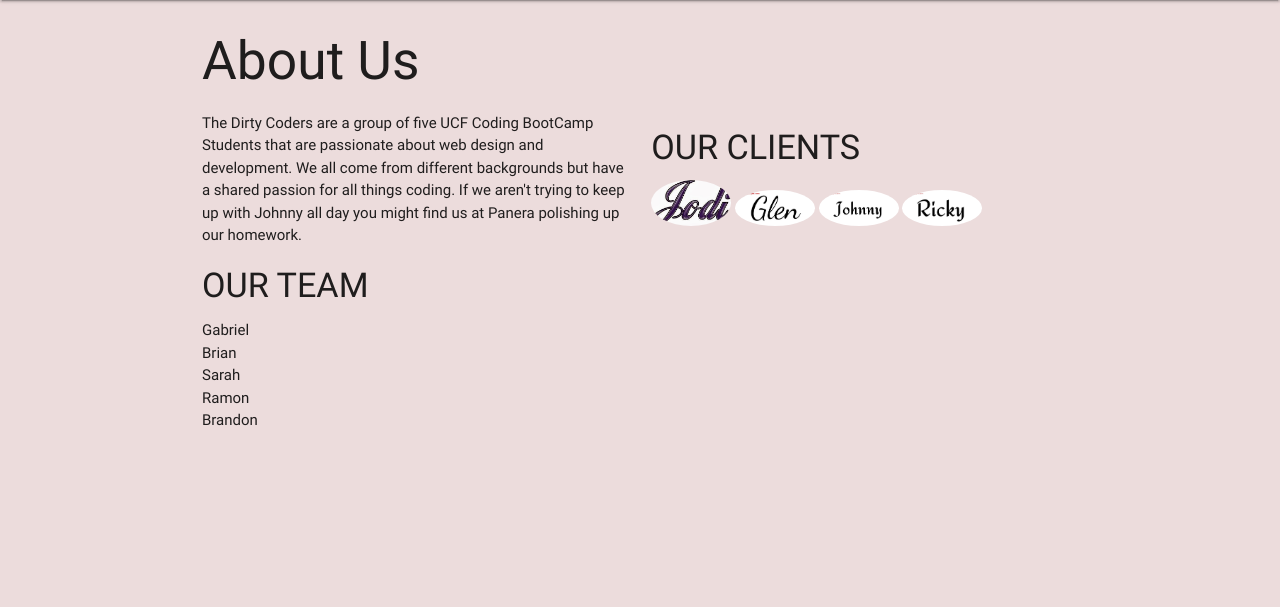
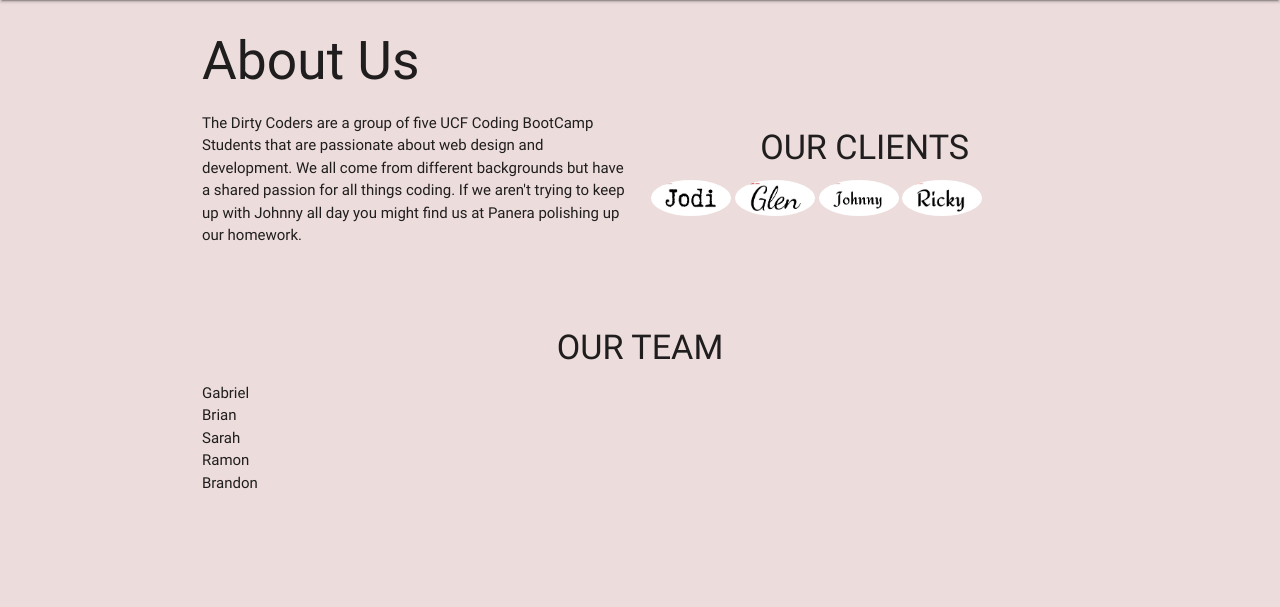
Before and after one commit to bjames9076/Project1, a PHP site: page /about.html in a window 1280 px wide. Shown: the part 64-671 px from the top of the page. Run offline with PHP 8.4, Linux system fonts and the light colour scheme; some libraries are stand-ins or nearby versions.

Commit message:
touching up

```diff
--- a/about.html
+++ b/about.html
@@ -76,13 +76,15 @@
                   </div>
                   <div class = "col s6">
                       <h4>OUR CLIENTS</h4>
-                      <img class= "responsive-img" src="assets/images/jodidd.jpg" width="80px" height="80px">
+                      <img class= "responsive-img" src="assets/images/jodi-name-design9.jpg" width="80px" height="80px">
                       <img class= "responsive-img" src="assets/images/glen-name-design.jpg" width= "80px" height="80px">
                       <img class= "responsive-img" src="assets/images/johnny-name-design.jpg" width="80px" height="80px">
                       <img class= "responsive-img" src="assets/images/ricky-name-design.jpg" width="80px" heigth="80px">
                      <!-- <img class = "responsive-img" src="assets/images/giphy.gif" width="80px" height="80px"> -->
                   </div>
               </div>
+              <br>
+              <br>
               <h4>OUR TEAM</h4>
               <ul>
                   <li>Gabriel</li>
--- a/assets/css/style.css
+++ b/assets/css/style.css
@@ -1,9 +1,9 @@
 
-.nav-wrapper{
+/* .nav-wrapper{
     color: #5680E9;
-}
+} */
 /* .container{
-    border: 1px solid black;
+    border: 5px solid black;
 } */
 .navbar-right{
     padding-top: 15px;
@@ -21,7 +21,6 @@
 }
 
 .panel-body{
-
 padding: 40px;
 border: 40px;
 }
@@ -34,8 +33,8 @@ body {
 }
 
 .panel {
-background-color: hsl(174, 34%, 57%);
-border-color: rgb(138, 172, 235);
+background-color: hsla(103, 42%, 37%, 0.37);
+
 }
 
 .footer {
@@ -48,3 +47,6 @@ border-color: rgb(138, 172, 235);
 img {
     border-radius: 50%;
 }
+h4 {
+    text-align: center;
+}
```
Also changed, not shown: assets/images/jodi-name-design9.jpg (added).
